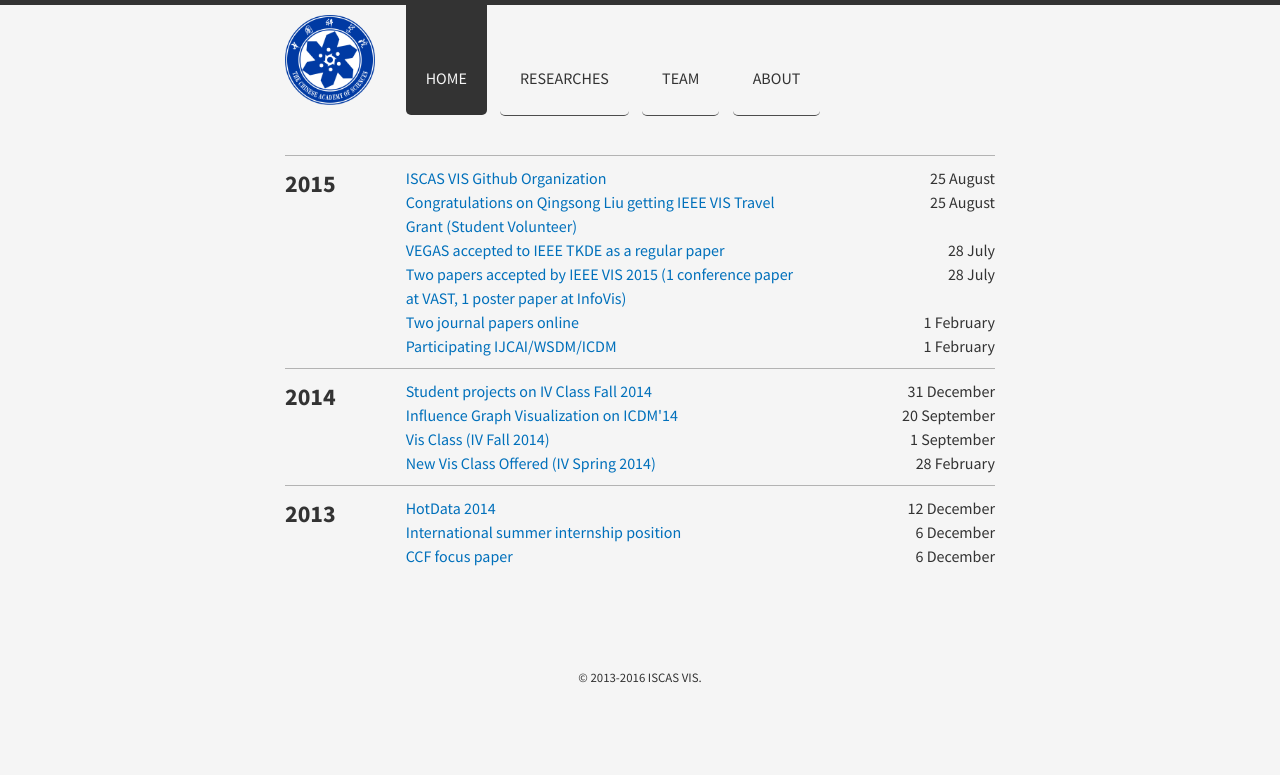
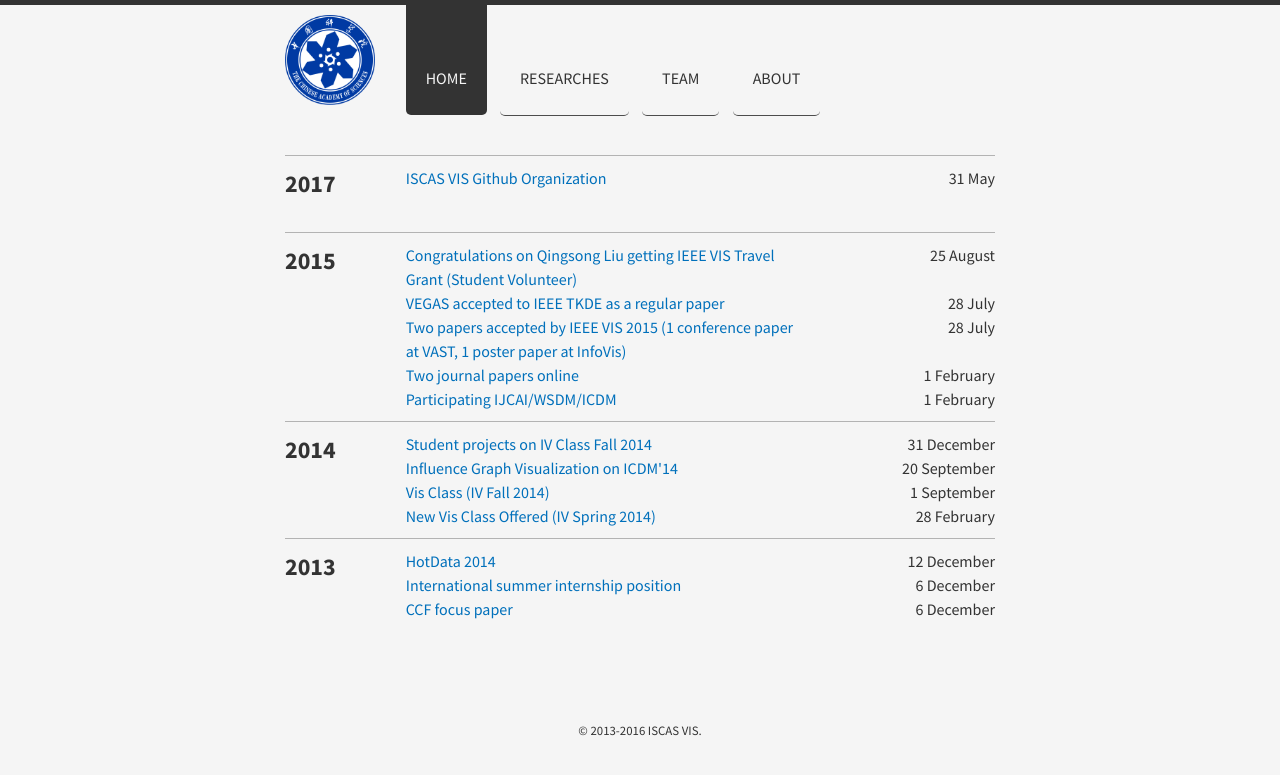
Before and after one commit to ISCAS-VIS/ISCAS-VIS.GITHUB.IO, a Jekyll site: the page built from index.html, in a window 1280 px wide. Shown: the top 775 px of the page. Built offline with Jekyll 4.4.1, drawn with Linux system fonts in a browser that asks for light colours; nearby versions of some CDN libraries.

Commit message:
Update 2017-05-31-Github-Organization-Introduction.md

```diff
--- a/_posts/2017-05-31-Github-Organization-Introduction.md
+++ b/_posts/2017-05-31-Github-Organization-Introduction.md
@@ -1,8 +1,8 @@
 ---
-date: 2015-08-25
+date: 2017-05-31
 layout: post
 title: ISCAS VIS Github Organization
-thread: 3
+thread: 4
 categories: News
 tags: [IEEE-VIS]
 excerpt:
```
